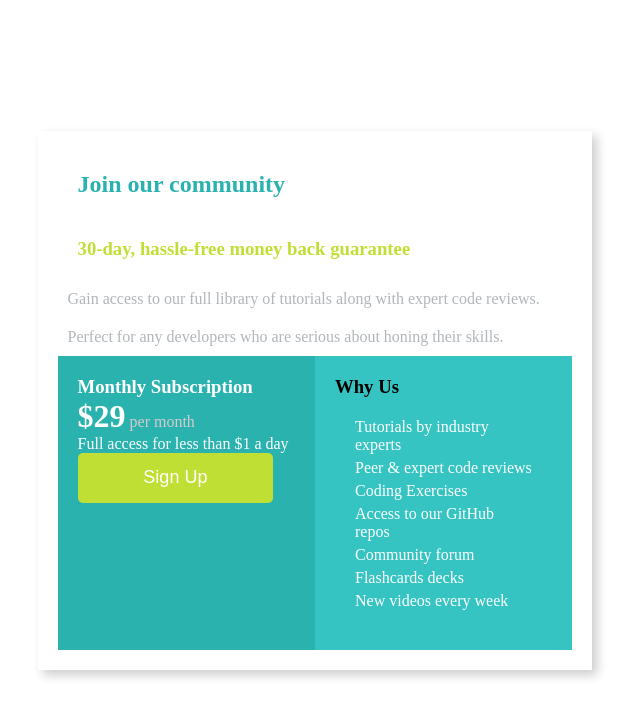
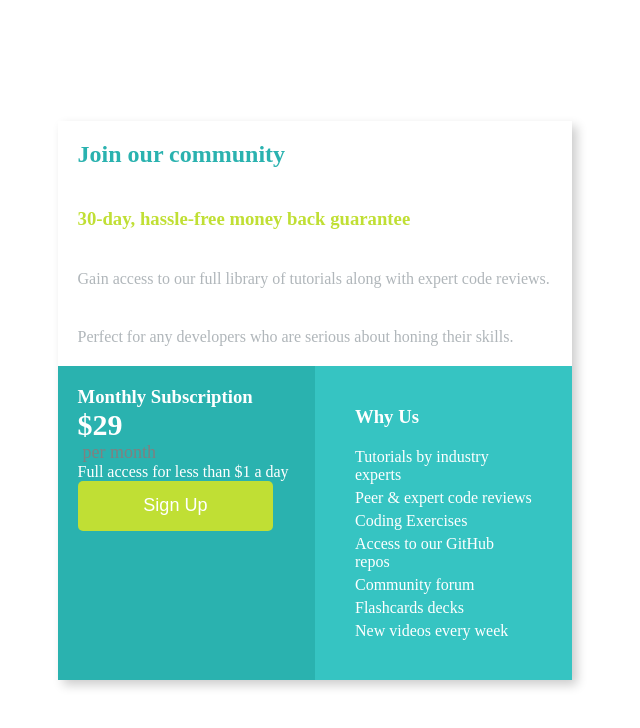
Before and after one commit to Bianca-Dascalescu/frontend-mentor-pricegrid, a plain HTML site: page index.html in a window 1280 px wide. Shown: the whole page, without its empty margins (325-965 px from the left). Drawn offline with Linux system fonts and the light colour scheme.

Commit message:
fixes css

```diff
--- a/index.html
+++ b/index.html
@@ -30,8 +30,10 @@
         <div id="second-container">
           <div id="second-item">
             <h3 id="subscription-text">Monthly Subscription</h3>
-            <h1 id="price">$29</h1>
-            <p id="period-of-time">per month</p>
+            <div id="price-container">
+              <span id="price">$29</span>
+            </div>
+            <span id="period-of-time">per month</span>
             <p id="sub-price">Full access for less than $1 a day</p>
             <button id="signup-button">Sign Up</button>
           </div>
--- a/style.css
+++ b/style.css
@@ -14,11 +14,6 @@
 #sub-container {
   display: inline-flex;
   flex-direction: column;
-  padding: 20px;
-  /* background-color: lightgray; Optional background color for visualization */
-}
-
-#sub-container {
   box-shadow: 5px 5px 10px rgba(0, 0, 0, 0.2);
 }
 
@@ -26,20 +21,17 @@
   flex-grow: 1;
 }
 
-@media (min-width: 768px) {
+/* General: colors and margins */
+#second-item {
+  background-color: hsl(179, 62%, 43%);
+  padding: 20px;
 }
-/* General: colors and margins */
-#title,
-#sub-title,
-.paragraph,
-#subscription-text,
-#price,
-#period-of-time,
-#sub-price,
-#details {
-  /* margin: 10px;
-  color: white; */
+#third-item {
+  background-color: hsl(179, 57%, 49%);
+  padding: 20px;
 }
+
+/* elements from top to bottom */
 
 #title {
   color: hsl(179, 62%, 43%);
@@ -53,24 +45,46 @@
 
 .paragraph {
   color: hsl(204, 7%, 71%);
-  margin: 10px;
+  margin: 20px;
 }
+
 #subscription-text {
   color: white;
 }
+/* SECOND CONTAINER */
 #price,
 #period-of-time {
-  display: inline;
+  /* display: inline; */
 }
+
+#price-container {
+  display: flex; /* Create a horizontal flex container for the price */
+  align-items: flex-end; /* Align the price to the baseline */
+  margin-right: 5px; /* Adjust the spacing between the price and "per month" */
+}
+
 #price {
   color: white;
+  font-weight: bold;
+  font-size: 30px;
 }
+
 #period-of-time {
   color: rgb(213, 203, 203);
+  font-size: 18px; /* Adjust the font size as needed */
+  color: gray; /* Color for "per month" text */
+  margin-left: 5px; /* Adjust the spacing between the price and "per month" */
+}
+
+.price {
 }
 #sub-price {
   color: white;
 }
+
+/* end of price section */
+
+/* button */
 
 #signup-button {
   background-color: hsl(71, 73%, 54%);
@@ -78,12 +92,20 @@
   border: none;
   font-size: 18px;
   width: 90%;
+  max-width: 300px;
   height: 50px;
   border-radius: 5px;
+  padding: 10px 20px;
 }
 
 #signup-button:hover {
   background-color: hsl(71, 84%, 55%);
+}
+
+/* 3rd container, details */
+#details {
+  color: white;
+  margin: 20px;
 }
 
 #details-list {
@@ -98,15 +120,6 @@ ul {
   gap: 5px;
 }
 
-#second-item {
-  background-color: hsl(179, 62%, 43%);
-  padding: 20px;
-}
-#third-item {
-  background-color: hsl(179, 57%, 49%);
-  padding: 20px;
-}
-
 /* media queries */
 
 /* mobile */
@@ -119,6 +132,12 @@ ul {
   #second-item,
   #third-item {
     display: block;
+  }
+
+  #second-item {
+    display: flex;
+    flex-direction: column;
+    gap: 20px;
   }
 }
 
```
